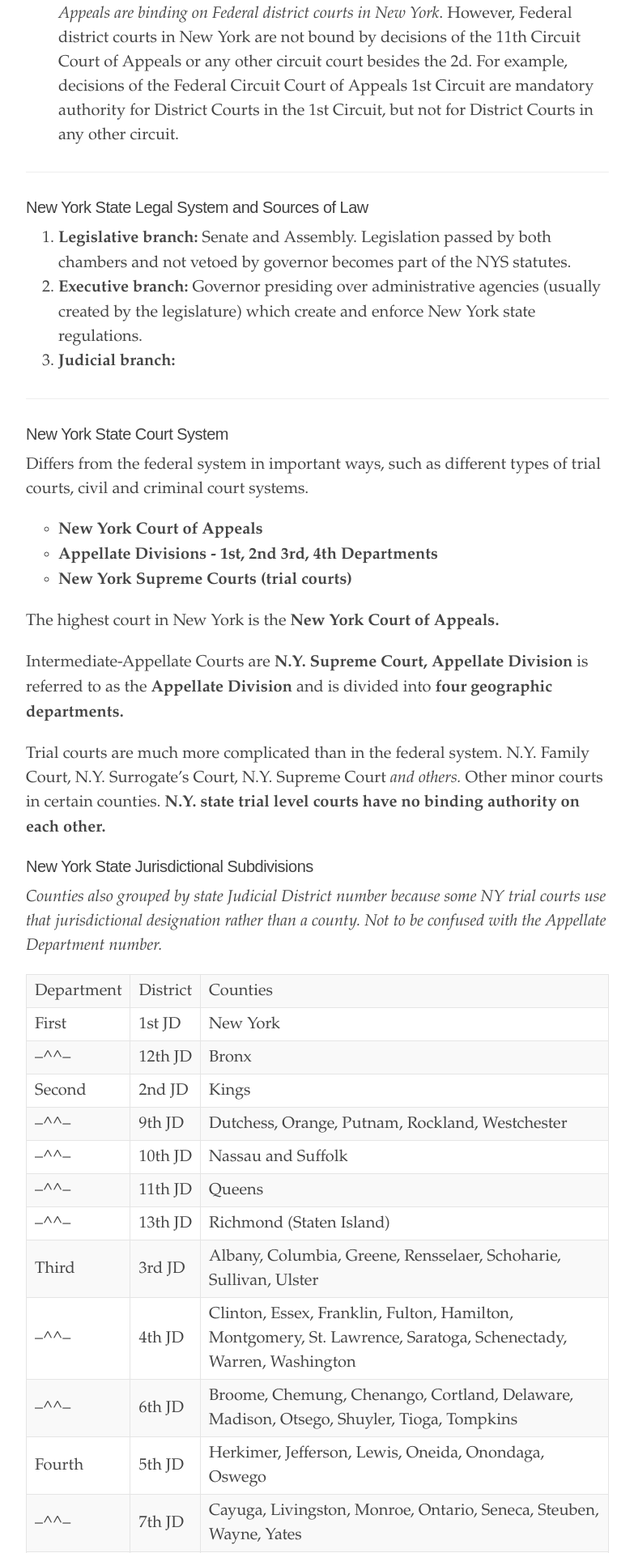
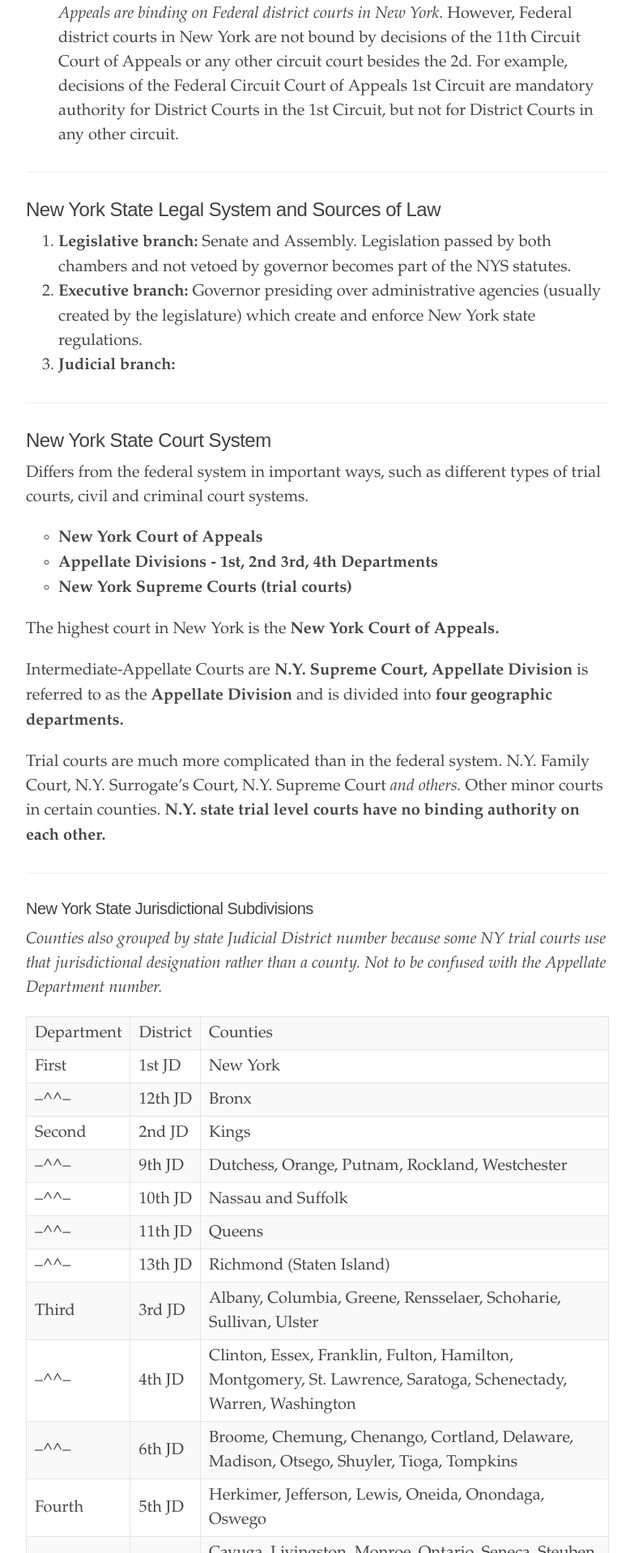
Before and after one commit to binipringle/legalresearch, a Jekyll site: the page built from _texts/0-section0.md, in a window 1280 px wide. Shown: the part 4272-6190 px from the top of the page at 81% size, without its empty margins (248-1031 px from the left). Built offline with Jekyll 4.4.1, drawn with Linux system fonts in a browser that asks for light colours.

```diff
--- a/_texts/0-section0.md
+++ b/_texts/0-section0.md
@@ -146,7 +146,7 @@ Determine whether each source reflects the current status of the law and which s
 
 ---
 
-### New York State Legal System and Sources of Law
+## New York State Legal System and Sources of Law
 
 1. **Legislative branch:** Senate and Assembly. Legislation passed by both chambers and not vetoed by governor becomes part of the NYS statutes.
 2. **Executive branch:** Governor presiding over administrative agencies (usually created by the legislature) which create and enforce New York state regulations.
@@ -154,7 +154,7 @@ Determine whether each source reflects the current status of the law and which s
 
 ---
 
-### New York State Court System
+## New York State Court System
 
 Differs from the federal system in important ways, such as different types of trial courts,  civil and criminal court systems.
 
@@ -168,7 +168,9 @@ Intermediate-Appellate Courts are **N.Y. Supreme Court, Appellate Division** is
 
 Trial courts are much more complicated than in the federal system. N.Y. Family Court, N.Y. Surrogate's Court, N.Y. Supreme Court *and others.* Other minor courts in certain counties. **N.Y. state trial level courts have no binding authority on each other.**
 
-#### New York State Jurisdictional Subdivisions
+---
+
+### New York State Jurisdictional Subdivisions
 
 *Counties also grouped by state Judicial District number because some NY trial courts use that jurisdictional designation rather than a county. Not to be confused with the Appellate Department number.*
 
@@ -189,7 +191,7 @@ Fourth | 5th JD | Herkimer, Jefferson, Lewis, Oneida, Onondaga, Oswego |
 
 ---
 
-### Authority in New York State Courts
+## Authority in New York State Courts
 
 In New York, the Appellate Division is split into four departments, but there is disagreement about whether decisions of one department’s Appellate Division court are binding on trial courts in other departments. In *Mountain View Coach Lines, Inc. v. Storms*, 102 A.D.2d 663 (2d Dep’t 1984), the second department Appellate Division court stated that the Appellate Division is one court divided into departments only for administrative convenience, and held that **decisions coming from any Appellate Division department are binding on all state trial courts in New York, as long as there is not a contrary ruling by the Appellate Division court in their own departments**. The Mountain View decision is still considered good law
 in the Second Department and continues to be cited as authority and followed.
@@ -225,6 +227,8 @@ There is some authority that if my department hasn't talked but another departme
 Wrong way: random terms > dive into first case Westlaw returns > dive into other cases > down rabbit hole. (pizza box)
 
 See [mini-playbook](https://binipringle.github.io/legalresearch/texts/2-section2/) for method of research.
+
+---
 
 ## Types of secondary sources
 
@@ -442,6 +446,8 @@ T.13), first page, pinpoint page, year in parentheses.
 - Topic & key number were in margins of physical volumes of West Case Reporter
 - West Key Number System is online tool now
 
+---
+
 ## Citators
 
 - Shepard's (Lexis)
@@ -455,6 +461,8 @@ T.13), first page, pinpoint page, year in parentheses.
 3. find other relevant legal authority that cite my case
 4. find relevant secondary sources
 
+---
+
 ### The seven Shepards signals
 
 - **Red stop sign:** warning - negative treatment. Does not always mean not good law. Possible negative history or treatment and needs review; maybe a part is not good, but other parts are still good.
@@ -465,12 +473,16 @@ T.13), first page, pinpoint page, year in parentheses.
 - **Blue circle with A:** cited and neutral analysis indicated
 - **Blue circle with I:** cited references available
 
+---
+
 ### Keycite status flags
 
 - **Red flag:** case or administrative decision no longer good law for at least one of its points
 - **Yellow flag:** case or administrative decision has some negative history but has not been reversed or overruled
 - **Blue-striped flag:** case has been appealed to U.S. Court of Appeals or U.S. Supreme Court
 - **Overruling risk:** warning indicating case or administrative decision may no longer be good for at least one point of law based on its reliance on an overruled or otherwise invalid prior decision
+
+---
 
 ### Asterisks
 
@@ -491,6 +503,8 @@ relied on were later overruled, the authority of your case might have been impli
 overruled and there would be no indication of this from the citator. This scenario is known
 as the “citator gap.” (Saxon, Progressive Legal Research 97)
 
+---
+
 ### Table of Authorities
 
 In order to alert researchers about cases that might have been weakened by the citator
```
